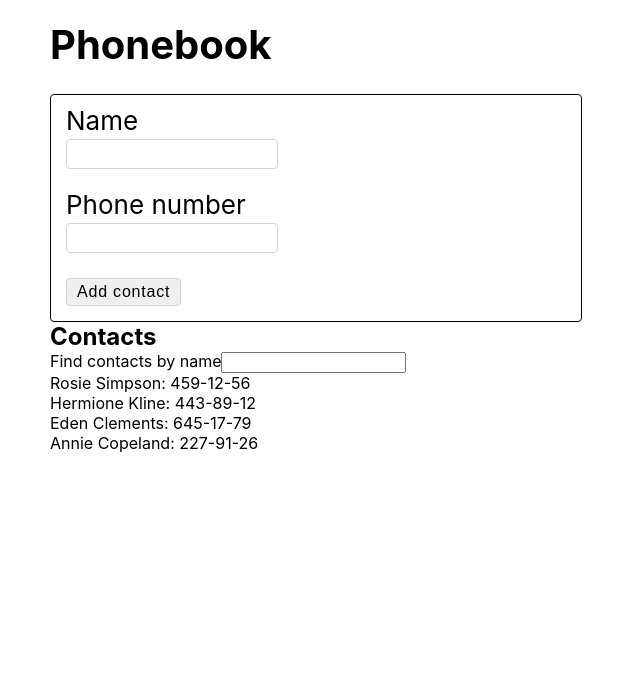
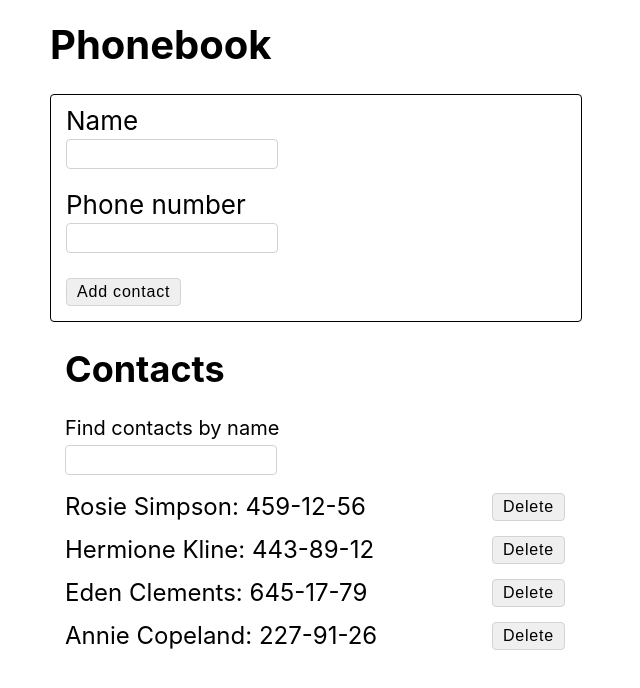
Before and after one commit to Omenat83/goit-react-hw-07-phonebook, a React (Create React App) app: page / in a window 1280 px wide. Shown: the top 688 px of the page, without its empty margins (0-640 px from the left). Built offline with nearby package versions, Linux system fonts and the light colour scheme.

Commit message:
2nd hw/ 2nd task/ 1st ed

```diff
--- a/package.json
+++ b/package.json
@@ -8,6 +8,7 @@
     "@testing-library/react": "^12.1.4",
     "@testing-library/user-event": "^13.5.0",
     "nanoid": "^4.0.2",
+    "prop-types": "^15.8.1",
     "react": "^18.1.0",
     "react-dom": "^18.1.0",
     "react-scripts": "5.0.1",
--- a/src/components/App.jsx
+++ b/src/components/App.jsx
@@ -3,7 +3,7 @@ import { nanoid } from 'nanoid';
 import { ContactForm } from './ContactForm/ContactForm';
 import { ContactList } from './ContactList/ContactList';
 import { Filter } from './Filter/Filter';
-import { Container, Title } from './App.styled';
+import { Container, Title, TitleContact } from './App.styled';
 
 export class App extends Component {
   state = {
@@ -33,12 +33,23 @@ export class App extends Component {
     this.setState({ [name]: value });
   };
 
+  deleteContact = deleteID => {
+    console.log(typeof deleteID);
+
+    this.setState(prevState => ({
+      contacts: prevState.contacts.filter(contact => contact.id !== deleteID),
+    }));
+  };
+
   render() {
     return (
       <Container>
         <Title>Phonebook</Title>
-        <ContactForm createContact={this.createContact} />
-        <h2>Contacts</h2>
+        <ContactForm
+          createContact={this.createContact}
+          contacts={this.state.contacts}
+        />
+        <TitleContact>Contacts</TitleContact>
         <Filter
           filterChange={this.filterChange}
           filterValue={this.state.filter}
@@ -46,6 +57,7 @@ export class App extends Component {
         <ContactList
           contacts={this.state.contacts}
           filter={this.state.filter}
+          deleteContact={this.deleteContact}
         />
       </Container>
     );
--- a/src/components/App.styled.js
+++ b/src/components/App.styled.js
@@ -1,8 +1,15 @@
-import styled from "styled-components";
+import styled from 'styled-components';
 
 export const Container = styled.div`
-padding: 20px 0 20px 50px;
-`
+  padding: 20px 0 20px 50px;
+`;
 export const Title = styled.h1`
-font-size: 40px;
-`
+  font-size: 40px;
+`;
+
+export const TitleContact = styled.h2`
+  display: inline-block;
+  margin-top: 25px;
+  padding-left: 15px;
+  font-size: 36px;
+`;
--- a/src/components/ContactForm/ContactForm.jsx
+++ b/src/components/ContactForm/ContactForm.jsx
@@ -6,7 +6,7 @@ import {
   FormInput,
   FormButton,
 } from './ContactForm.styled';
-
+import PropTypes from 'prop-types';
 export class ContactForm extends Component {
   state = {
     name: '',
@@ -17,10 +17,18 @@ export class ContactForm extends Component {
     this.setState({ [name]: value });
   };
 
-
-
   onSubmit = e => {
     e.preventDefault();
+    console.log(this.props.contacts);
+    const newName = this.state.name.toLocaleLowerCase();
+
+    if (
+      this.props.contacts.some(contact => {
+        return contact.name.toLowerCase() === newName;
+      })
+    ) {
+      alert(`${newName} is already in contact`);
+    } else {
       this.props.createContact({
         name: this.state.name,
         number: this.state.number,
@@ -29,6 +37,7 @@ export class ContactForm extends Component {
         name: '',
         number: '',
       });
+    }
   };
 
   render() {
@@ -65,3 +74,14 @@ export class ContactForm extends Component {
     );
   }
 }
+
+ContactForm.propTypes = {
+  createContact: PropTypes.func.isRequired,
+  contacts: PropTypes.arrayOf(
+    PropTypes.shape({
+      id: PropTypes.string.isRequired,
+      name: PropTypes.string.isRequired,
+      number: PropTypes.string.isRequired,
+    }).isRequired
+  ),
+};
--- a/src/components/ContactList/ContactList.jsx
+++ b/src/components/ContactList/ContactList.jsx
@@ -1,21 +1,37 @@
-// import { Component } from 'react';
+import PropTypes from 'prop-types';
 import { ContactListItem } from 'components/ContactListItem/ContactListItem';
+import { List } from './ContactList.styled';
 
-export const ContactList = ({ contacts, filter}) => {
-  console.log('contacts list:>> ', contacts);
-  console.log('from CL filter :>> ', filter);
-
+export const ContactList = ({ contacts, filter, deleteContact }) => {
   return (
-      <ul>
+    <List>
       {contacts.map(contact => {
+        if (contact.name.toLowerCase().includes(filter.toLowerCase())) {
           return (
             <ContactListItem
               key={contact.id}
+              id={contact.id}
               name={contact.name}
               number={contact.number}
+              deleteContact={deleteContact}
             />
           );
+        } else {
+          return <></>;
+        }
       })}
-      </ul>
+    </List>
   );
 };
+
+ContactList.propTypes = {
+  contacts: PropTypes.arrayOf(
+    PropTypes.shape({
+      id: PropTypes.string.isRequired,
+      name: PropTypes.string.isRequired,
+      number: PropTypes.string.isRequired,
+    }).isRequired
+  ),
+  filter: PropTypes.string.isRequired,
+  deleteContact: PropTypes.func.isRequired,
+};
--- a/src/components/ContactList/ContactList.styled.js
+++ b/src/components/ContactList/ContactList.styled.js
@@ -0,0 +1,7 @@
+import styled from "styled-components";
+
+export const List = styled.ul`
+  width: 60%;
+  max-width: 500px;
+  padding: 10px 15px 10px 15px;
+`;
--- a/src/components/ContactListItem/ContactListItem.jsx
+++ b/src/components/ContactListItem/ContactListItem.jsx
@@ -1,8 +1,21 @@
+import PropTypes from 'prop-types';
+import { ListItem, Button } from './ContactListItem.styled';
 
-export const ContactListItem = ({ name, number }) => {
+export const ContactListItem = ({ id, name, number, deleteContact }) => {
   return (
-    <li>
-      {name}: {number}
-    </li>
+    <ListItem key={id}>
+      <p>
+        {name}: {number}
+      </p>
+      <Button type="button" id={id} onClick={e => deleteContact(e.target.id)}>
+        Delete
+      </Button>
+    </ListItem>
   );
 };
+
+ContactListItem.propTypes = {
+  id: PropTypes.string.isRequired,
+  name: PropTypes.string.isRequired,
+  number: PropTypes.string.isRequired,
+};
--- a/src/components/ContactListItem/ContactListItem.styled.js
+++ b/src/components/ContactListItem/ContactListItem.styled.js
@@ -0,0 +1,25 @@
+import styled from 'styled-components';
+
+export const ListItem = styled.li`
+  display: flex;
+  justify-content: space-between;
+  align-items: center;
+  width: 100%;
+  padding: 7px 0;
+  font-size: 24px;
+`;
+
+export const Button = styled.button`
+  padding: 4px 10px;
+  cursor: pointer;
+  font-size: 16px;
+  letter-spacing: 0.05em;
+  border: 1px solid lightgray;
+  border-radius: 4px;
+
+  &:hover {
+    background-color: rgba(43, 153, 126, 0.5);
+    border-color: rgba(43, 153, 126, 0.72);
+    box-shadow: 0px 0px 5px 2px rgba(43, 153, 126, 0.72);
+  }
+`;
--- a/src/components/Filter/Filter.jsx
+++ b/src/components/Filter/Filter.jsx
@@ -1,16 +1,24 @@
+import PropTypes from 'prop-types';
+import { FilterLabel, FilterInput } from './Filter.styled';
+
 export const Filter = ({ filterChange, filterValue }) => {
   return (
     <div>
-      <label>
-        Find contacts by name
-        <input
+      <FilterLabel>
+        <p>Find contacts by name</p>
+        <FilterInput
           type="text"
           name="filter"
           onChange={filterChange}
           value={filterValue}
           title="Enter name of contact"
         />
-      </label>
+      </FilterLabel>
     </div>
   );
 };
+
+Filter.propTypes = {
+  filterChange: PropTypes.func.isRequired,
+  filterValue: PropTypes.string.isRequired,
+};
--- a/src/components/Filter/Filter.styled.js
+++ b/src/components/Filter/Filter.styled.js
@@ -0,0 +1,25 @@
+import styled from 'styled-components';
+
+export const FilterLabel = styled.label`
+  display: flex;
+  max-width: 500px;
+  padding-left: 15px;
+  gap: 5px;
+  flex-direction: column;
+  margin-top: 25px;
+  font-size: 20px;
+`;
+
+export const FilterInput = styled.input`
+  width: 40%;
+  border: 1px solid lightgray;
+  padding: 7px 5px 3px 5px;
+  border-radius: 4px;
+  font-size: 16px;
+  outline: none;
+
+  &:focus-within {
+    border-color: rgba(43, 153, 126, 0.72);
+    box-shadow: 0px 0px 5px 2px rgba(43, 153, 126, 0.72);
+  }
+`;
```
Also changed, not shown: src/components/ContactForm/ContactForm.styled.js (+4 -5 lines), 1 other file (tests, documents, lock files or other folders). Lines whose indentation alone changed are shown as unchanged.
